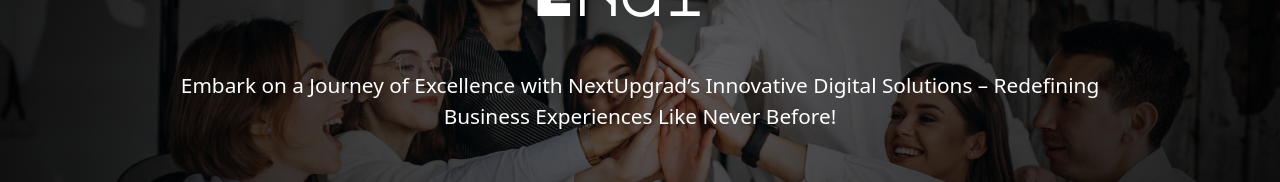
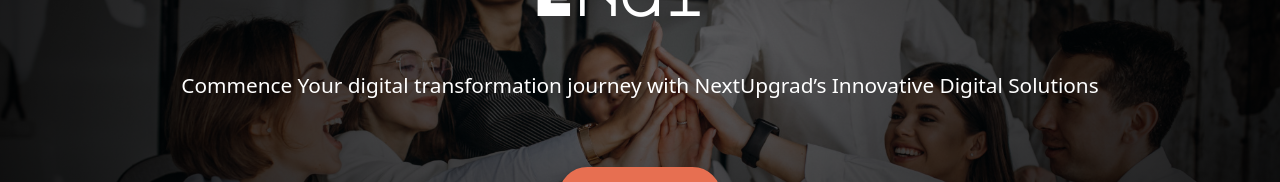
Before and after one commit to nikhil7476/nextuprad.us, a Next.js app: page / in a window 1280 px wide. Shown: the part 457-639 px from the top of the page. Built offline with nearby package versions, Linux system fonts and the light colour scheme.

Commit message:
arjit chnges

```diff
--- a/pages/index.js
+++ b/pages/index.js
@@ -769,9 +769,7 @@ export default function Home() {
               />
 
               <p>
-                Embark on a Journey of Excellence with NextUpgrad’s Innovative
-                Digital Solutions – Redefining <br /> Business Experiences Like
-                Never Before!
+              Commence Your digital transformation journey with NextUpgrad’s Innovative Digital Solutions
               </p>
               <Link className="Personalize-button2" href="/contact-us">
                 Let's Discuss
```
